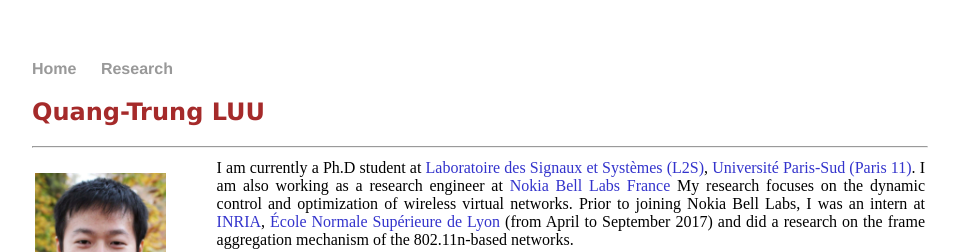
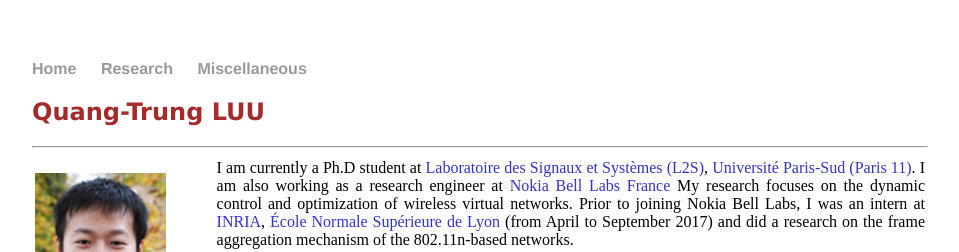
Before and after one commit to luuquangtrung/luuquangtrung.github.io_v1, a Jekyll site: the page built from index.html, in a window 1280 px wide. Shown: the top 252 px of the page, without its empty margins (160-1119 px from the left). Built offline with Jekyll 4.4.1, drawn with Linux system fonts in a browser that asks for light colours.

Commit message:
Site structure

```diff
--- a/_layouts/default.html
+++ b/_layouts/default.html
@@ -11,6 +11,7 @@
 	        		<li><a href="/">Home</a></li>
 	        		<li><a href="/research">Research</a></li>
 	        		<!-- <li><a href="/blog">Blog</a></li> -->
+				<li><a href="/misc">Miscellaneous</a></li>
 	    		</ul>
 			</nav>
 			<div class="container">
```
